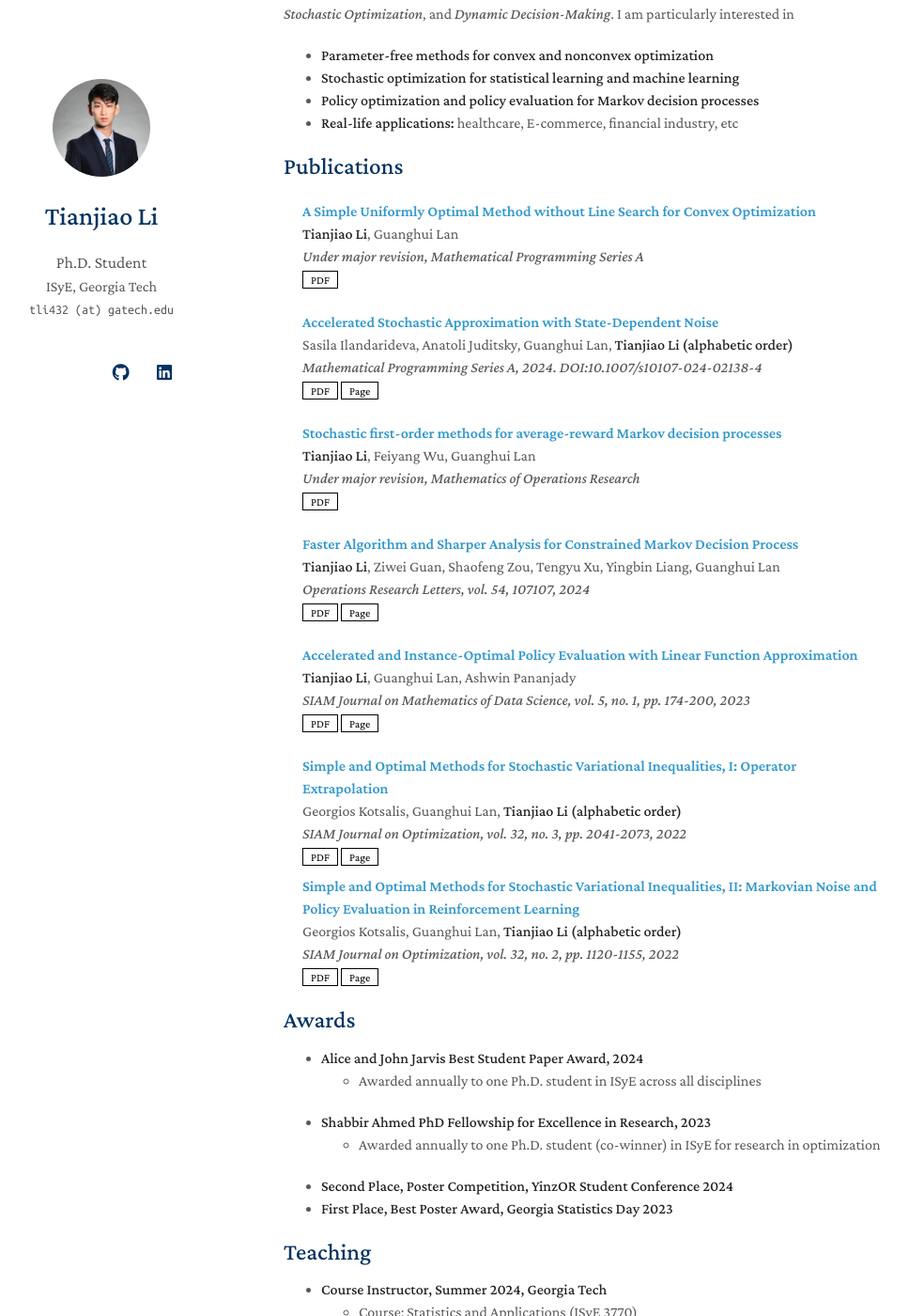
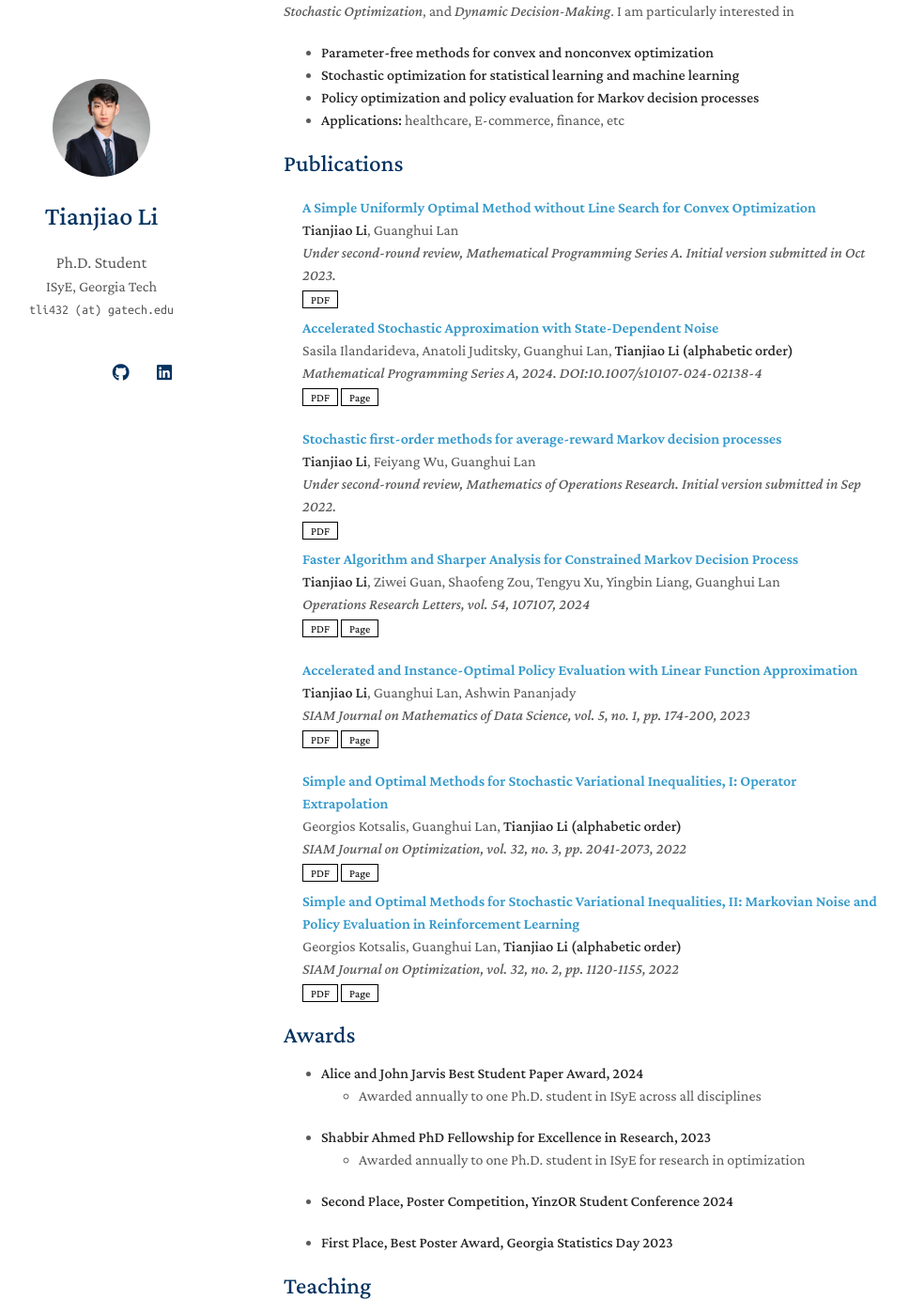
Before and after one commit to tli432/tli432.github.io, a Jekyll site: the page built from index.md, in a window 1280 px wide and 1400 px high, scrolled down 332 px. Shown: the whole window at 94% size, without its empty margins (168-1136 px from the left). Built offline with Jekyll 4.4.1, drawn with Linux system fonts in a browser that asks for light colours; nearby versions of some CDN libraries; a style sheet for code colours, icons or effects is not loaded; our own code applies the rules of GitHub Pages for plain Markdown files; some of the changed text lies outside the part shown.

Commit message:
Updated a few items

```diff
--- a/_data/publications.yml
+++ b/_data/publications.yml
@@ -3,7 +3,7 @@ main:
   - title: "A Simple Uniformly Optimal Method without Line Search for Convex Optimization"
     authors: <strong>Tianjiao Li</strong>, Guanghui Lan
     # conference_short: MICCAI
-    journal: Under major revision, Mathematical Programming Series A
+    journal: Under second-round review, Mathematical Programming Series A. Initial version submitted in Oct 2023.
     pdf: https://arxiv.org/pdf/2310.10082.pdf
     # bibtex: https://scholar.googleusercontent.com/scholar.bib?q=info:iBma3nDE2RMJ:scholar.google.com/&output=citation&scisdr=ClH4ZR_KEN2Ahlzj_uY:AFWwaeYAAAAAZffl5ubMzRCYzmdeCTNOtFjR7_8&scisig=AFWwaeYAAAAAZffl5liqEMp6S8ty28MOLUvZbbE&scisf=4&ct=citation&cd=-1&hl=en
     # image: ./assets/img/teaser_example_2.png
@@ -22,7 +22,7 @@ main:
   - title: "Stochastic first-order methods for average-reward Markov decision processes"
     authors: <strong>Tianjiao Li</strong>, Feiyang Wu, Guanghui Lan
     # conference_short: CVPR
-    journal: Under major revision, Mathematics of Operations Research
+    journal: Under second-round review, Mathematics of Operations Research. Initial version submitted in Sep 2022.
     pdf: https://arxiv.org/pdf/2205.05800.pdf
     # bibtex: https://scholar.googleusercontent.com/scholar.bib?q=info:kyuY6lW9ADcJ:scholar.google.com/&output=citation&scisdr=ClH4ZR_KEN2AhlzvMEY:AFWwaeYAAAAAZffpKEbyiEDOawgF3kUPaCEoZ2k&scisig=AFWwaeYAAAAAZffpKPkhamaocLiB8XLoZ1Out8g&scisf=4&ct=citation&cd=-1&hl=en
     # notes:
--- a/index.md
+++ b/index.md
@@ -6,7 +6,7 @@ layout: homepage
 
 I am a fifth-and-final-year PhD student in Operations Research at ISyE, Georgia Tech. I am fortunate to be advised by Prof. [Guanghui (George) Lan](https://sites.gatech.edu/guanghui-lan/) and Prof. [Ashwin Pananjady](https://sites.gatech.edu/ashwin-pananjady/). I also obtained an M.S. in Quantitative and Computational Finance from the same institute. Before that, I obtained my B.S. in Mathematics from Fudan University.
 
-**I am on the 2024-2025 academic job market!**
+### I am on the 2024-2025 academic job market!
 
 ## Research Interests
 
@@ -15,7 +15,7 @@ My research focuses on the design and analysis of efficient algorithms for *Nonl
 - **Parameter-free methods for convex and nonconvex optimization**
 - **Stochastic optimization for statistical learning and machine learning**
 - **Policy optimization and policy evaluation for Markov decision processes**
-- **Real-life applications:** healthcare, E-commerce, financial industry, etc
+- **Applications:** healthcare, E-commerce, finance, etc
 
 {% include_relative _includes/publications.md %}
 
@@ -23,9 +23,12 @@ My research focuses on the design and analysis of efficient algorithms for *Nonl
 
 - **Alice and John Jarvis Best Student Paper Award, 2024**
   - Awarded annually to one Ph.D. student in ISyE across all disciplines
+
 - **Shabbir Ahmed PhD Fellowship for Excellence in Research, 2023**
-  - Awarded annually to one Ph.D. student (co-winner) in ISyE for research in optimization
+  - Awarded annually to one Ph.D. student in ISyE for research in optimization
+
 - **Second Place, Poster Competition, YinzOR Student Conference 2024**
+
 - **First Place, Best Poster Award, Georgia Statistics Day 2023**
 
 ## Teaching
```
Also changed, not shown: other parts of index.md (+7 -0 lines), 4 other files.
